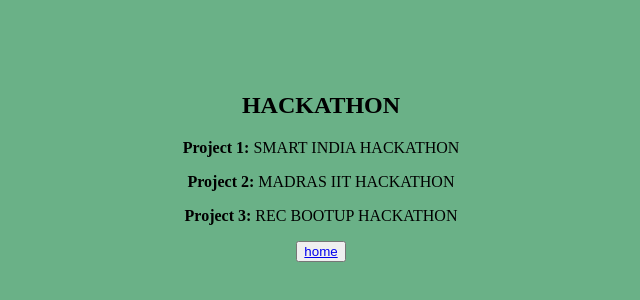
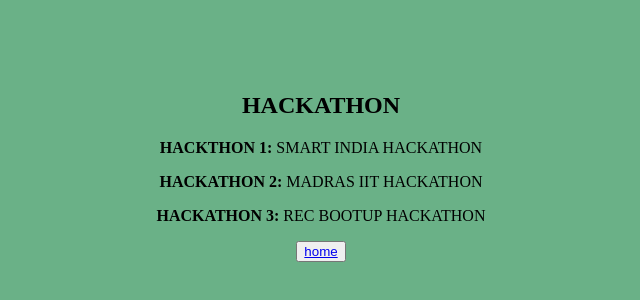
Before and after one commit to ARJUN19122004/PORTFOLIO, a plain HTML site: page hackathon.html in a window 1280 px wide. Shown: the part 76-376 px from the top of the page, without its empty margins (319-959 px from the left). Drawn offline with Linux system fonts and the light colour scheme.

Commit message:
first commit

```diff
--- a/hackathon.html
+++ b/hackathon.html
@@ -5,9 +5,9 @@
             <h2 style="text-align: center;">HACKATHON</h2>
 
 
-                <p style="text-align: center;">  <strong>Project 1:</strong> SMART INDIA HACKATHON</p>
-                <p style="text-align: center;">  <strong>Project 2:</strong> MADRAS IIT HACKATHON</p>
-                <p style="text-align: center;">  <strong>Project 3:</strong> REC BOOTUP HACKATHON</p>
+                <p style="text-align: center;">  <strong>HACKTHON 1:</strong> SMART INDIA HACKATHON</p>
+                <p style="text-align: center;">  <strong>HACKATHON 2:</strong> MADRAS IIT HACKATHON</p>
+                <p style="text-align: center;">  <strong>HACKATHON 3:</strong> REC BOOTUP HACKATHON</p>
                 <p style="text-align: center;"><button type="button"><a href="index.html">home</a></button>
                 </p>
 
```
